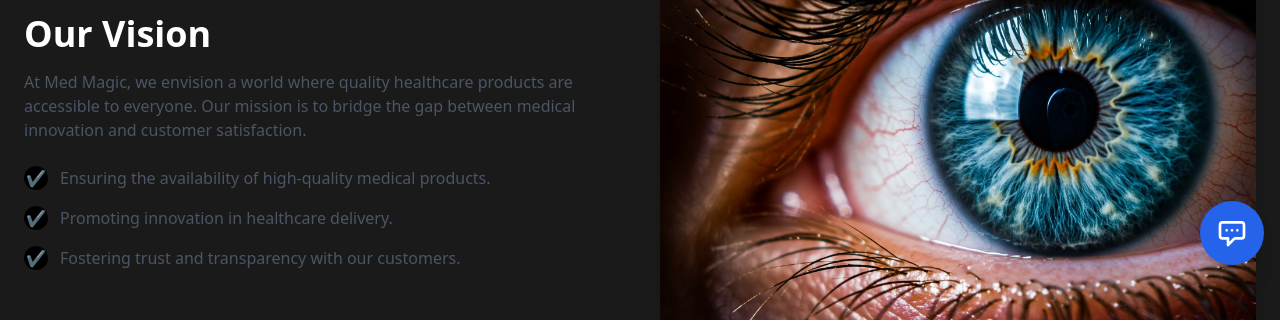
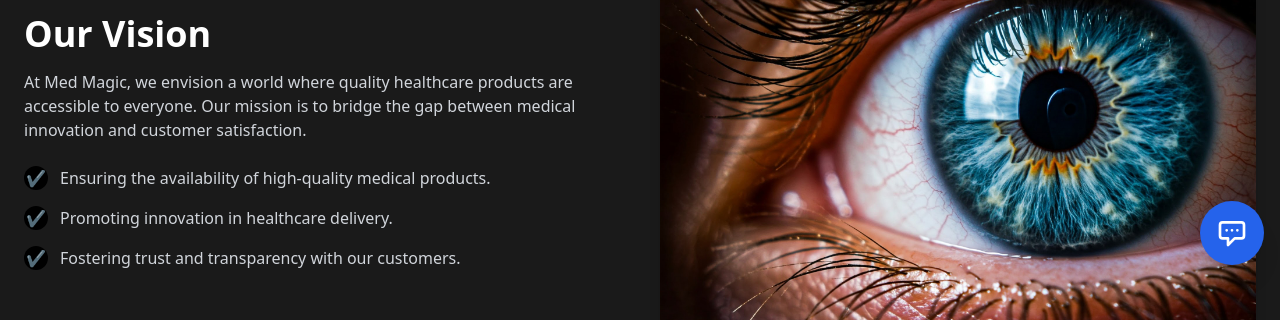
Before and after one commit to Saim-Maqsood-22/Med-Magic-Medical-Ecommerce, a Next.js app: page /about in a window 1280 px wide. Shown: the part 455-775 px from the top of the page. Built offline with nearby package versions, Linux system fonts and the light colour scheme; no server answers.

Commit message:
Reverted changes

```diff
--- a/app/FAQ/page.jsx
+++ b/app/FAQ/page.jsx
@@ -19,7 +19,8 @@ const page = () => {
       <Head>
         <title>{generateMetadata().title}</title>
       </Head>
-      <Accordion type="single" collapsible className="w-full">
+      {/* <center> */}
+      <Accordion type="single" collapsible className="w-[92%] ml-8">
         <AccordionItem value="item-1">
           <AccordionTrigger className="text-white">Is it accessible?</AccordionTrigger>
           <AccordionContent className="text-white">
@@ -39,6 +40,7 @@ const page = () => {
           </AccordionContent>
         </AccordionItem>
       </Accordion>
+      {/* </center> */}
     </>
   )
 }
--- a/app/about/page.jsx
+++ b/app/about/page.jsx
@@ -18,7 +18,7 @@ const page = () => {
           <div className="grid grid-cols-1 md:grid-cols-2 gap-10 items-center">
             <div>
               <h2 className="text-4xl font-bold text-white">Our Vision</h2>
-              <p className="mt-4 text-gray-600">
+              <p className="mt-4 text-gray-300">
                 At Med Magic, we envision a world where quality healthcare
                 products are accessible to everyone. Our mission is to bridge the
                 gap between medical innovation and customer satisfaction.
@@ -29,7 +29,7 @@ const page = () => {
                     className="w-6 h-6 bg-black text-white flex items-center justify-center rounded-full mr-3"
                   >✔</span
                   >
-                  <p className="text-gray-600">
+                  <p className="text-gray-300">
                     Ensuring the availability of high-quality medical products.
                   </p>
                 </li>
@@ -38,7 +38,7 @@ const page = () => {
                     className="w-6 h-6 bg-black text-white flex items-center justify-center rounded-full mr-3"
                   >✔</span
                   >
-                  <p className="text-gray-600">
+                  <p className="text-gray-300">
                     Promoting innovation in healthcare delivery.
                   </p>
                 </li>
@@ -47,7 +47,7 @@ const page = () => {
                     className="w-6 h-6 bg-black text-white flex items-center justify-center rounded-full mr-3"
                   >✔</span
                   >
-                  <p className="text-gray-600">
+                  <p className="text-gray-300">
                     Fostering trust and transparency with our customers.
                   </p>
                 </li>
--- a/app/components/Voice.jsx
+++ b/app/components/Voice.jsx
@@ -112,7 +112,7 @@ const VoiceController = () => {
   }, [transcript]);
 
   return (
-    <div className="fixed bottom-4 right-4 ">
+    <div className="fixed bottom-4 right-4">
       <div className="bg-[#1a1a1a] dark:bg-gray-800 p-4 rounded-lg shadow-lg mb-[50dvh]">
         <button
           onClick={toggleListening}
```
